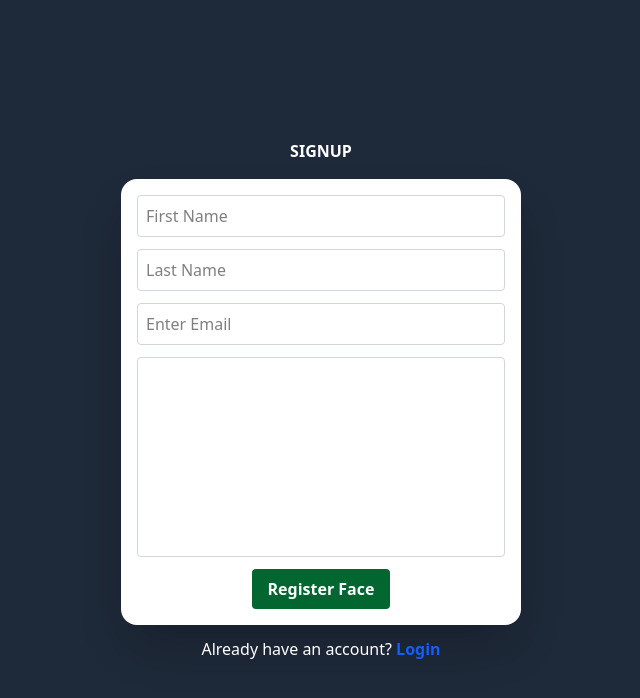
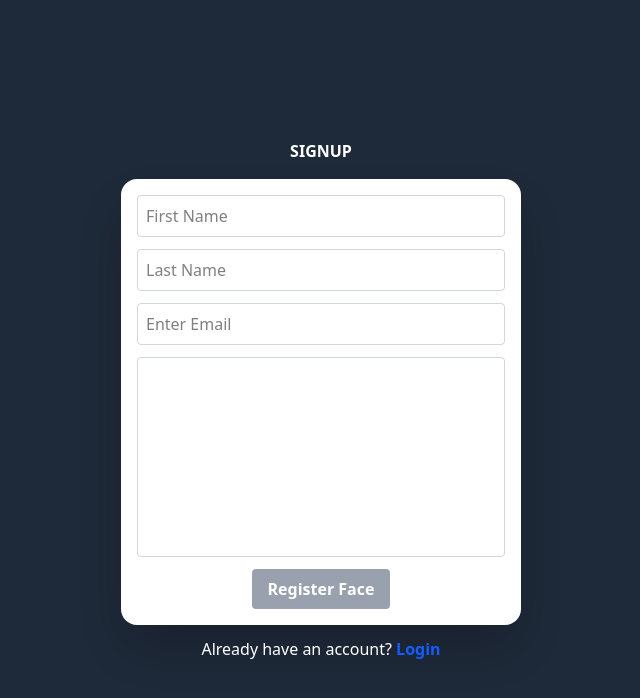
Before and after one commit to Dimkpa-Daniel/face-authentication, a Next.js app: page / in a window 1280 px wide. Shown: the top 698 px of the page, without its empty margins (319-959 px from the left). Built offline with nearby package versions, Linux system fonts and the light colour scheme; no server answers.

Commit message:
update: add a bg color to the register button on disabled

```diff
--- a/pages/index.tsx
+++ b/pages/index.tsx
@@ -91,6 +91,7 @@ const Register = () => {
     }
   };
 
+  const isDisabled = isLoading || !email || !firstName || !lastName;
   return (
     <main>
       <Head>
@@ -128,8 +129,8 @@ const Register = () => {
 
           <button
             onClick={handleRegister}
-            className="bg-green-800 text-white font-bold py-2 px-4 rounded mt-3"
-            disabled={isLoading || !email || !firstName || !lastName}
+            className={`${isDisabled ? 'bg-gray-400' : 'bg-green-800'} text-white font-bold py-2 px-4 rounded mt-3`}
+            disabled={isDisabled}
           >
             {isLoading ? "Registering..." : "Register Face"}
           </button>
```
